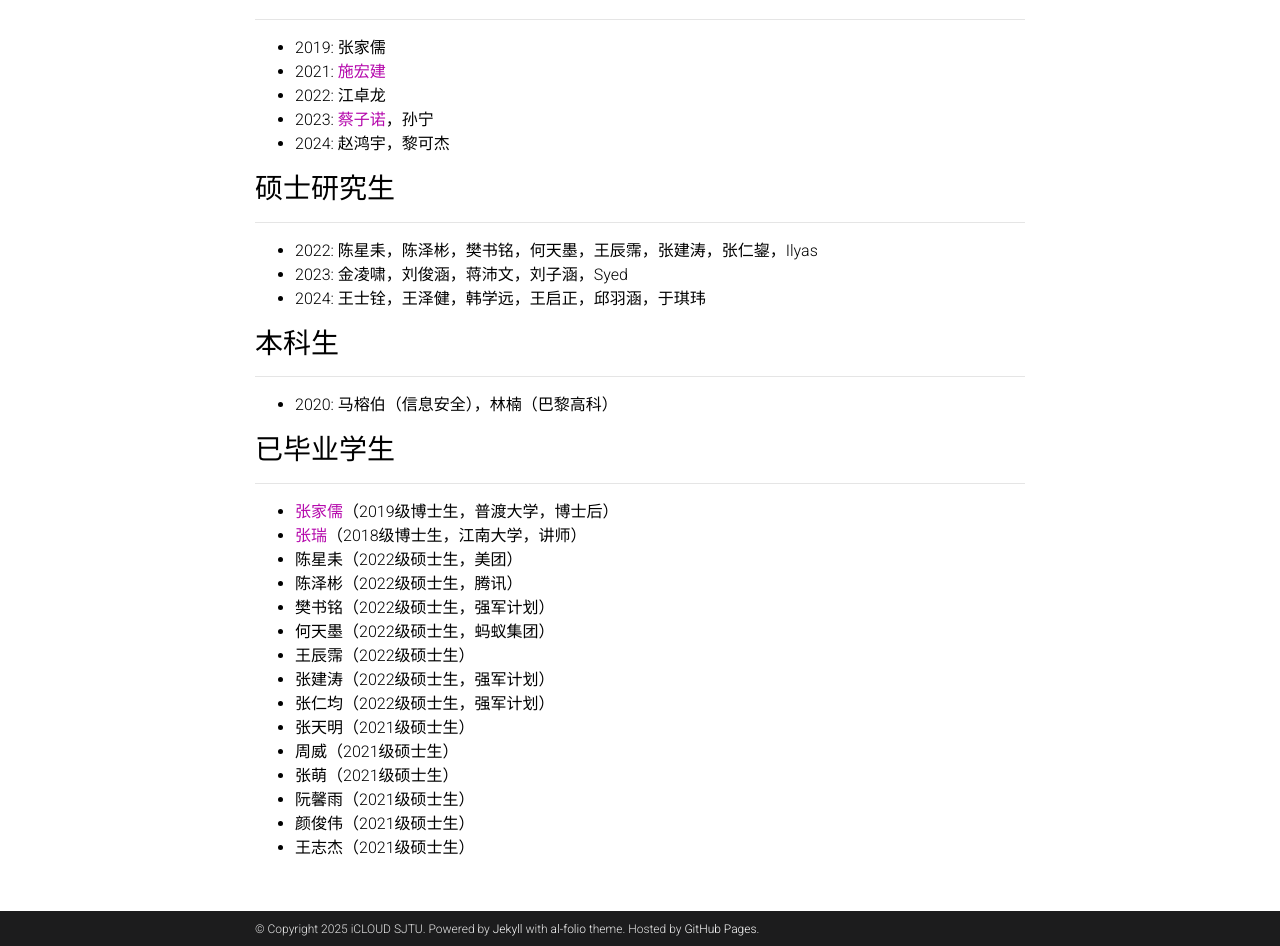
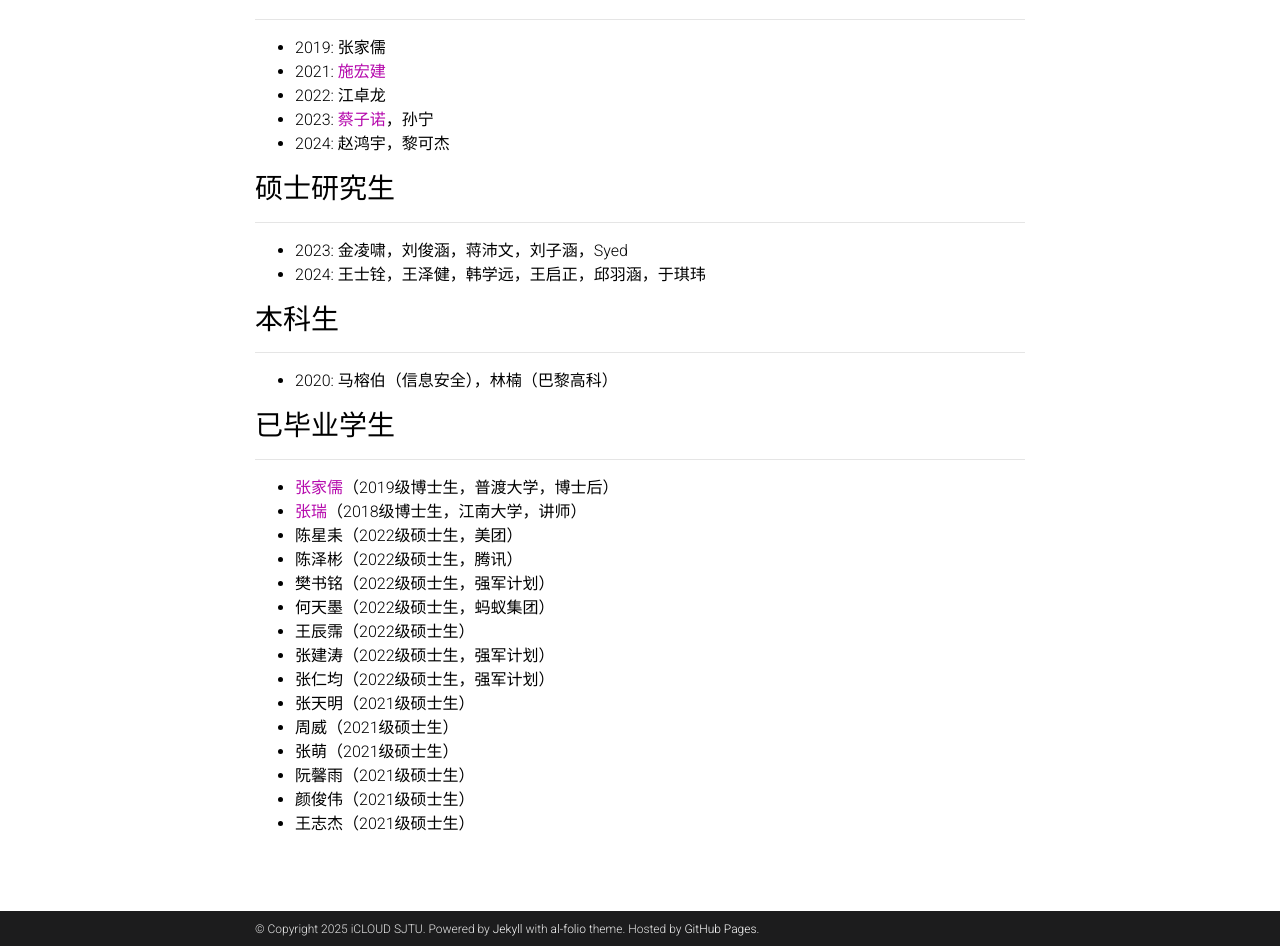
Before and after one commit to AISIGSJTU/AISIGSJTU.github.io, a Jekyll site: the page built from _pages/team.md, in a window 1280 px wide and 1257 px high. Shown: the part 311-1257 px from the top of the window. Built offline with Jekyll 4.4.1, drawn with Linux system fonts in a browser that asks for light colours; comment, search, counter and statistics services are not loaded; a style sheet for code colours, icons or effects is not loaded.

Commit message:
Update team.md

```diff
--- a/_pages/team.md
+++ b/_pages/team.md
@@ -41,7 +41,6 @@ importance: 4
 
 ---
 
-- 2022: 陈星耒，陈泽彬，樊书铭，何天墨，王辰霈，张建涛，张仁鋆，Ilyas
 - 2023: 金凌啸，刘俊涵，蒋沛文，刘子涵，Syed
 - 2024: 王士铨，王泽健，韩学远，王启正，邱羽涵，于琪玮
 
```
